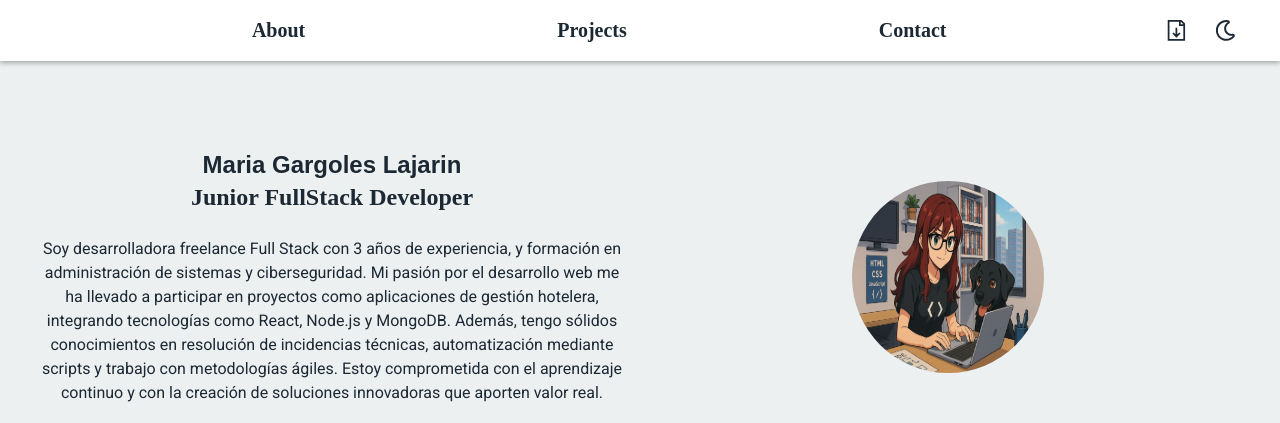
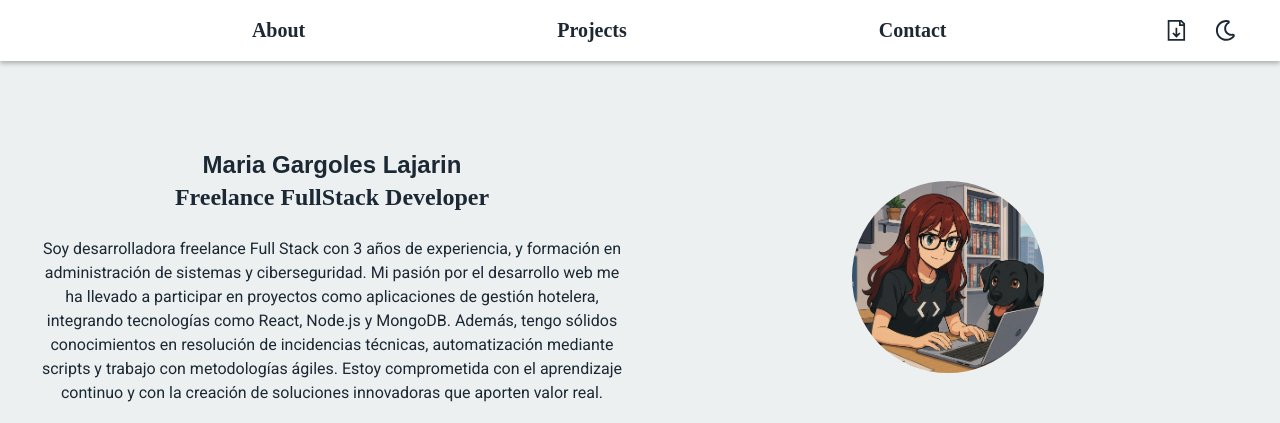
Before and after one commit to MariaGargoles/Porfolio-Astro, an Astro site: page / in a window 1280 px wide. Shown: the top 423 px of the page. Built offline with nearby package versions, Linux system fonts and the light colour scheme; Astro itself is replaced by a stand-in of ours.

Commit message:
fix titles

```diff
--- a/src/components/MainComponent/MainComponent.astro
+++ b/src/components/MainComponent/MainComponent.astro
@@ -10,7 +10,7 @@
     <DynamicTextComponent />
 
     <h2 class="font-cinzel text-2xl font-bold mb-4 pb-2">
-      Junior FullStack Developer
+      Freelance FullStack Developer
     </h2>
 
     <p class="font-roboto text-sm md:text-base">
@@ -29,7 +29,7 @@
     <img
       src={foto.src}
       alt="imagen maria gargoles"
-      class="rounded-full mx-auto w-32 h-32 sm:w-40 sm:h-40 md:w-48 md:h-48"
+      class="rounded-full mx-auto object-cover w-32 h-32 sm:w-40 sm:h-40 md:w-48 md:h-48"
     />
   </div>
 </main>
```
Also changed, not shown: 1 other file.
